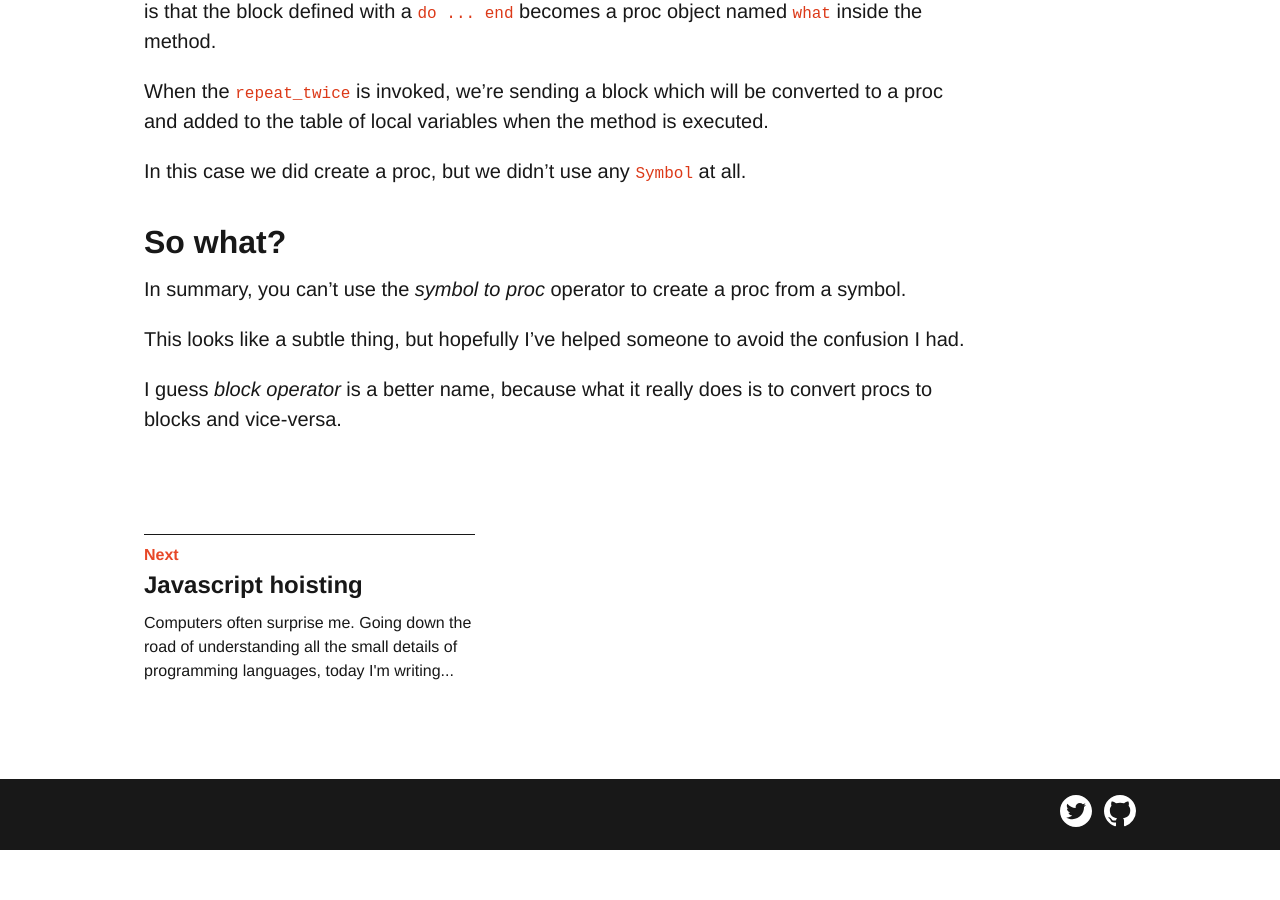
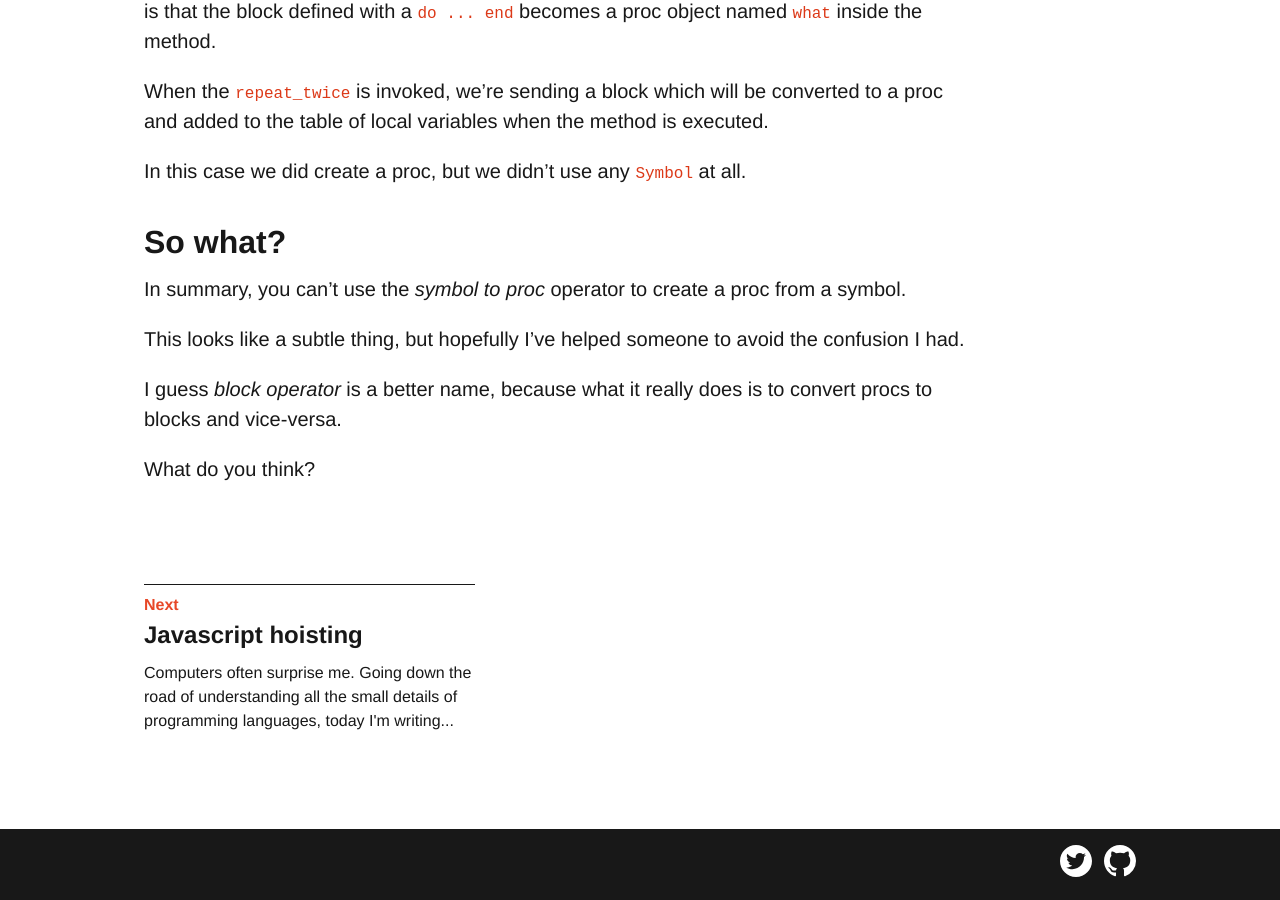
Before and after one commit to Jesus/jesus.github.io, a Jekyll site: the page built from _posts/2017-11-09-symbol-to-proc-operator.md, in a window 1280 px wide and 900 px high, scrolled down 2110 px. Built offline with Jekyll 4.4.1, drawn with Linux system fonts in a browser that asks for light colours; comment, search, counter and statistics services are not loaded; before the commit the page ends 2960 px from its top, so only the background shows below that.

Commit message:
Invite to comment...

```diff
--- a/_posts/2017-11-09-symbol-to-proc-operator.md
+++ b/_posts/2017-11-09-symbol-to-proc-operator.md
@@ -96,7 +96,7 @@ someone to avoid the confusion I had.
 I guess *block operator* is a better name, because what it really does is to
 convert procs to blocks and vice-versa.
 
-<!-- What do you think? -->
+What do you think?
 
 <!--
 Original idea:
```
